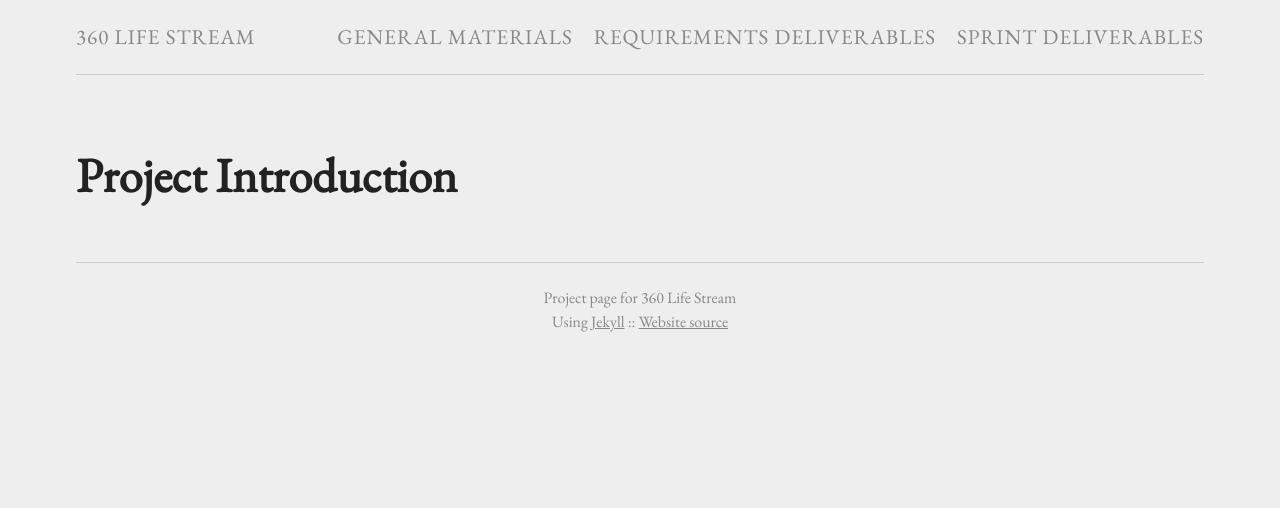
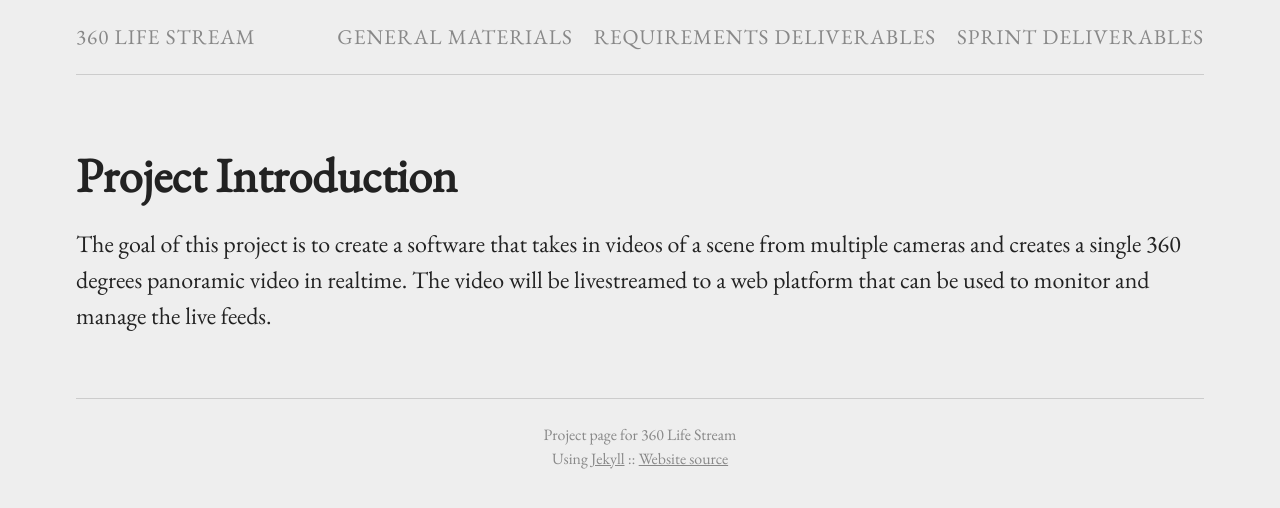
Before and after one commit to 360ls/360ls, a Jekyll site: the page built from _general/intro.md, in a window 1280 px wide. Shown: the top 508 px of the page. Built offline with Jekyll 4.4.1, drawn with Linux system fonts in a browser that asks for light colours.

Commit message:
add project intro

```diff
--- a/_general/intro.md
+++ b/_general/intro.md
@@ -2,3 +2,7 @@
 layout: page
 title: Project Introduction
 ---
+
+The goal of this project is to create a software that takes in videos of a scene from multiple cameras
+and creates a single 360 degrees panoramic video in realtime. The video will be livestreamed to a web
+platform that can be used to monitor and manage the live feeds.
```
